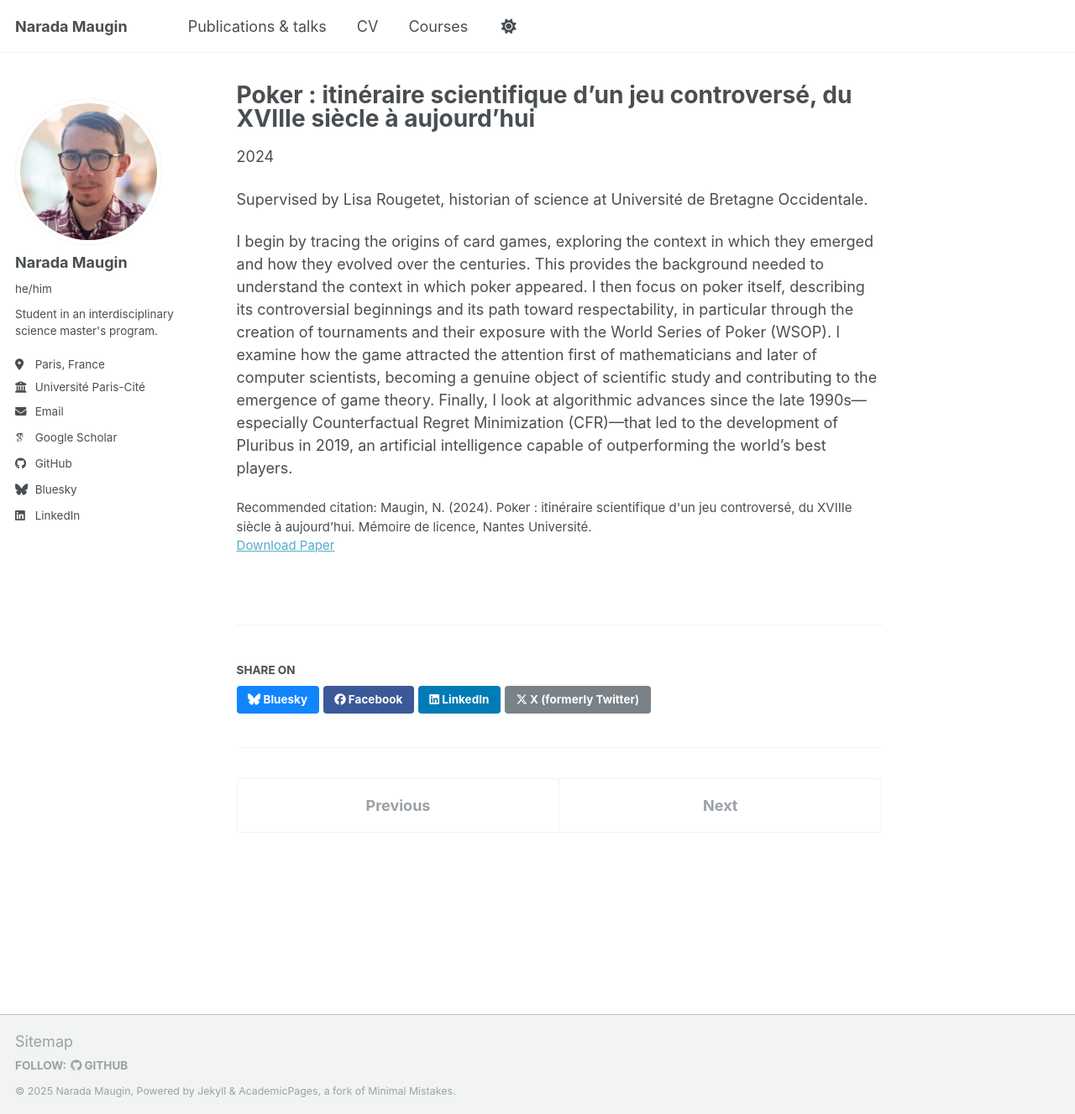
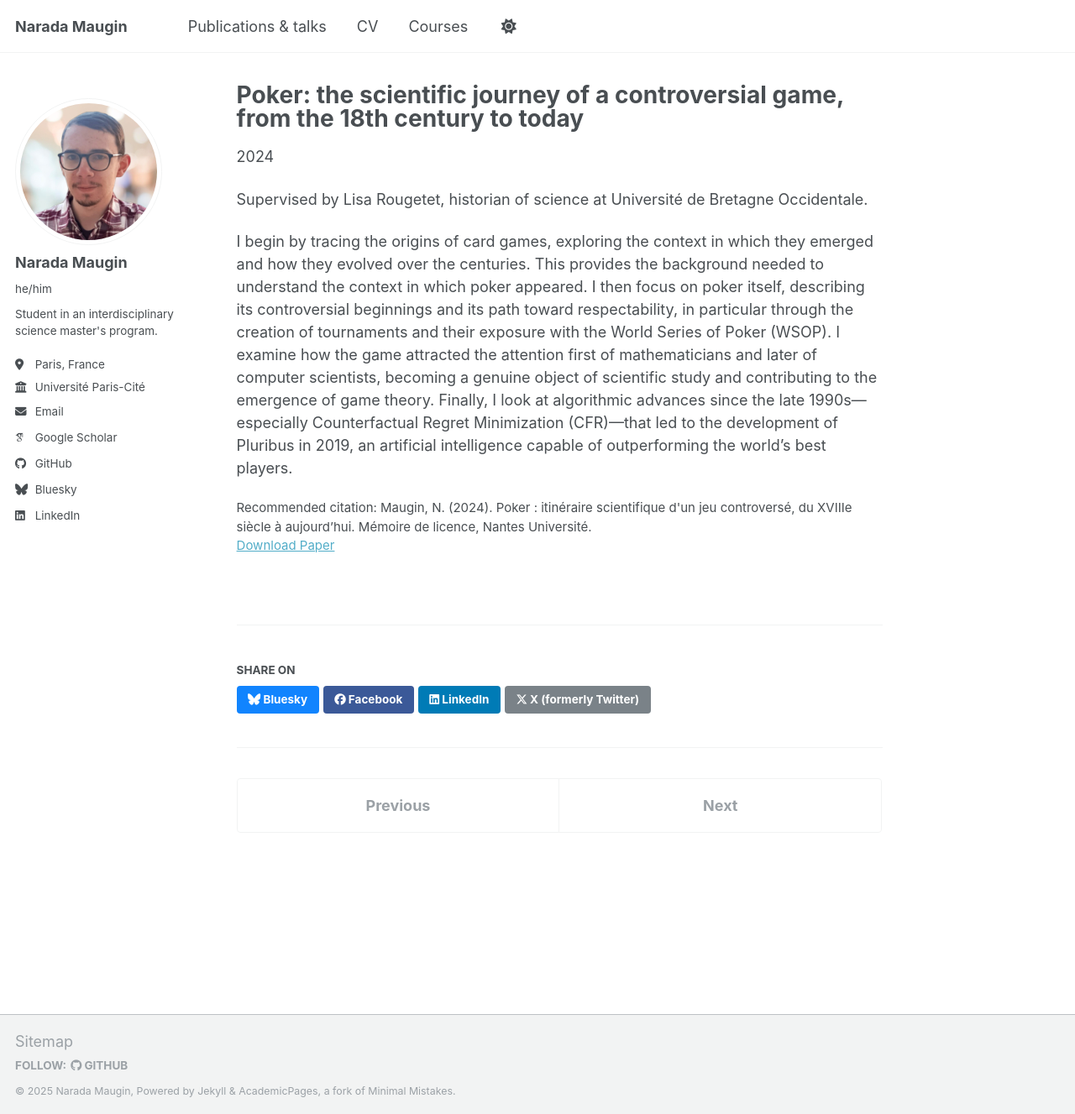
Before and after one commit to narada-maugin/narada-maugin.github.io, a Jekyll site: the page built from _publications/poker_hist.md, in a window 1280 px wide and 1327 px high. Shown: the whole window at 84% size. Built offline with Jekyll 4.4.1, drawn with Linux system fonts in a browser that asks for light colours; some web fonts are replaced.

Commit message:
Update poker_hist.md

```diff
--- a/_publications/poker_hist.md
+++ b/_publications/poker_hist.md
@@ -1,9 +1,9 @@
 ---
-title: "Poker : itinéraire scientifique d'un jeu controversé, du XVIIIe siècle à aujourd’hui"
+title: "Poker: the scientific journey of a controversial game, from the 18th century to today"
 collection: publications
 category: theses
 permalink: /poker_hist
-excerpt: 'This supervised research project examines how a once disreputable card game became an object of scientific interest.'
+excerpt: 'This supervised research project, written in French, examines how a once disreputable card game became an object of scientific interest.'
 date: 2024-07-12
 venue:
 paperurl: '\files\stage1_poker.pdf'
```
